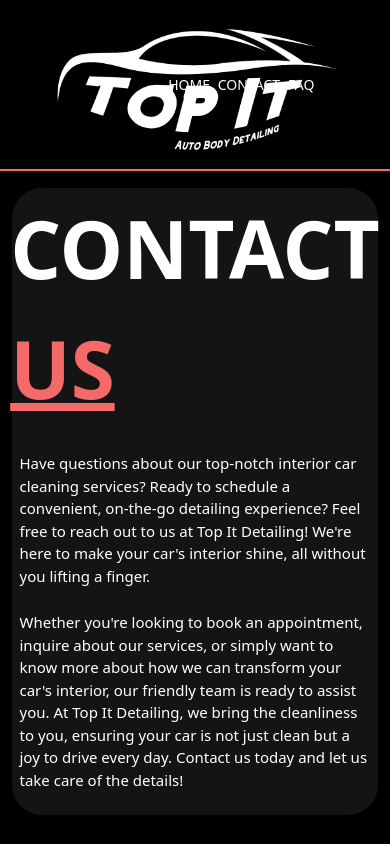
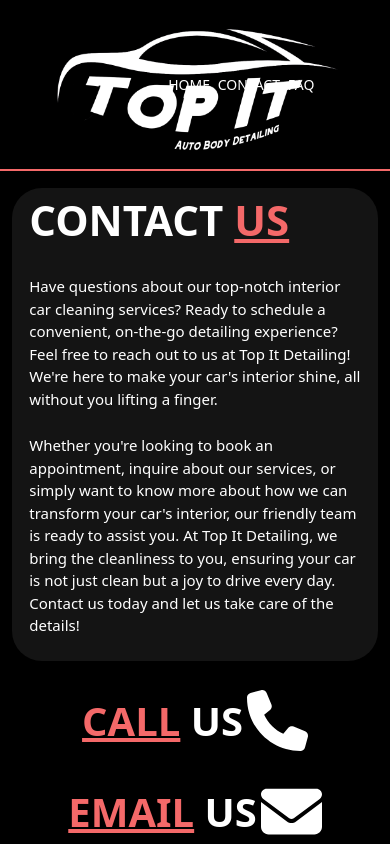
Before and after one commit to jkamandy/TopIt, a React (Create React App) app in the folder topit-frontend/: page /contact in a window 390 px wide. Shown: the top 844 px of the page. Built offline with nearby package versions, Linux system fonts and the light colour scheme; what react-form-component would draw is missing.

Commit message:
contage page responsive

```diff
--- a/topit-frontend/src/modals/ContactUs/ContactUs.jsx
+++ b/topit-frontend/src/modals/ContactUs/ContactUs.jsx
@@ -10,9 +10,9 @@
         <div className={styles.contactUsTextContainer}>
             <span className={styles.homeText}>CONTACT <span className={styles.homeTextRedU}>US</span></span>
             <br/>
-            <span style={{fontSize: '15px', width:'90vw', fontWeight:'300'}} className={styles.homeText}>Have questions about our top-notch interior car cleaning services? Ready to schedule a convenient, on-the-go detailing experience? Feel free to reach out to us at Top It Detailing! We're here to make your car's interior shine, all without you lifting a finger.</span>
+            <span style={{fontSize: '15px', fontWeight:'300'}} className={styles.homeText}>Have questions about our top-notch interior car cleaning services? Ready to schedule a convenient, on-the-go detailing experience? Feel free to reach out to us at Top It Detailing! We're here to make your car's interior shine, all without you lifting a finger.</span>
             <br/>
-            <span style={{fontSize: '15px', width:'90vw', fontWeight:'300'}} className={styles.homeText}>Whether you're looking to book an appointment, inquire about our services, or simply want to know more about how we can transform your car's interior, our friendly team is ready to assist you. At Top It Detailing, we bring the cleanliness to you, ensuring your car is not just clean but a joy to drive every day. Contact us today and let us take care of the details!</span>
+            <span style={{fontSize: '15px', fontWeight:'300'}} className={styles.homeText}>Whether you're looking to book an appointment, inquire about our services, or simply want to know more about how we can transform your car's interior, our friendly team is ready to assist you. At Top It Detailing, we bring the cleanliness to you, ensuring your car is not just clean but a joy to drive every day. Contact us today and let us take care of the details!</span>
             <br/>
 
         </div>
--- a/topit-frontend/src/modals/ContactUs/ContactUs.module.css
+++ b/topit-frontend/src/modals/ContactUs/ContactUs.module.css
@@ -2,12 +2,14 @@
 .homeText {
     font-size: 80px;
     color: white;
+    width: 90vw;
     font-weight: 700;
 }
 
 .homeTextRedU {
     font-size: 80px;
     color: #F46969;
+    width: 90vw;
     text-decoration: underline;
     font-weight: 700;
 }
@@ -33,3 +35,36 @@
     width: 94vw;
     border-radius: 30px;
 }
+
+/* Styles for screens with a width between 600 and 900 pixels */
+@media screen and (max-width: 600px) {
+    .homeText {
+        font-size: 50px;
+        color: white;
+        width: 85vw;
+        font-weight: 700;
+    }
+    .homeTextRedU {
+        font-size: 50px;
+        color: #F46969;
+        text-decoration: underline;
+        font-weight: 700;
+    }
+
+}
+
+@media screen and (max-width: 400px) {
+    .homeText {
+        font-size: 42px;
+        color: white;
+        width: 85vw;
+        font-weight: 700;
+    }
+    .homeTextRedU {
+        font-size: 42px;
+        color: #F46969;
+        text-decoration: underline;
+        font-weight: 700;
+    }
+
+}
--- a/topit-frontend/src/pages/contact/ContactPage.module.css
+++ b/topit-frontend/src/pages/contact/ContactPage.module.css
@@ -40,3 +40,16 @@
     width: 100vw;
     box-shadow: 10px 10px 20px rgba(0, 0, 0, 0.5);
 }
+
+@media screen and (max-width: 600px) {
+    .phoneEmailContainer {
+        display: flex;
+        justify-content: space-evenly;
+        flex-direction: column;
+        align-items: center;
+        height: 25vh;
+        column-gap: 5vw;
+    }
+
+
+}
```
